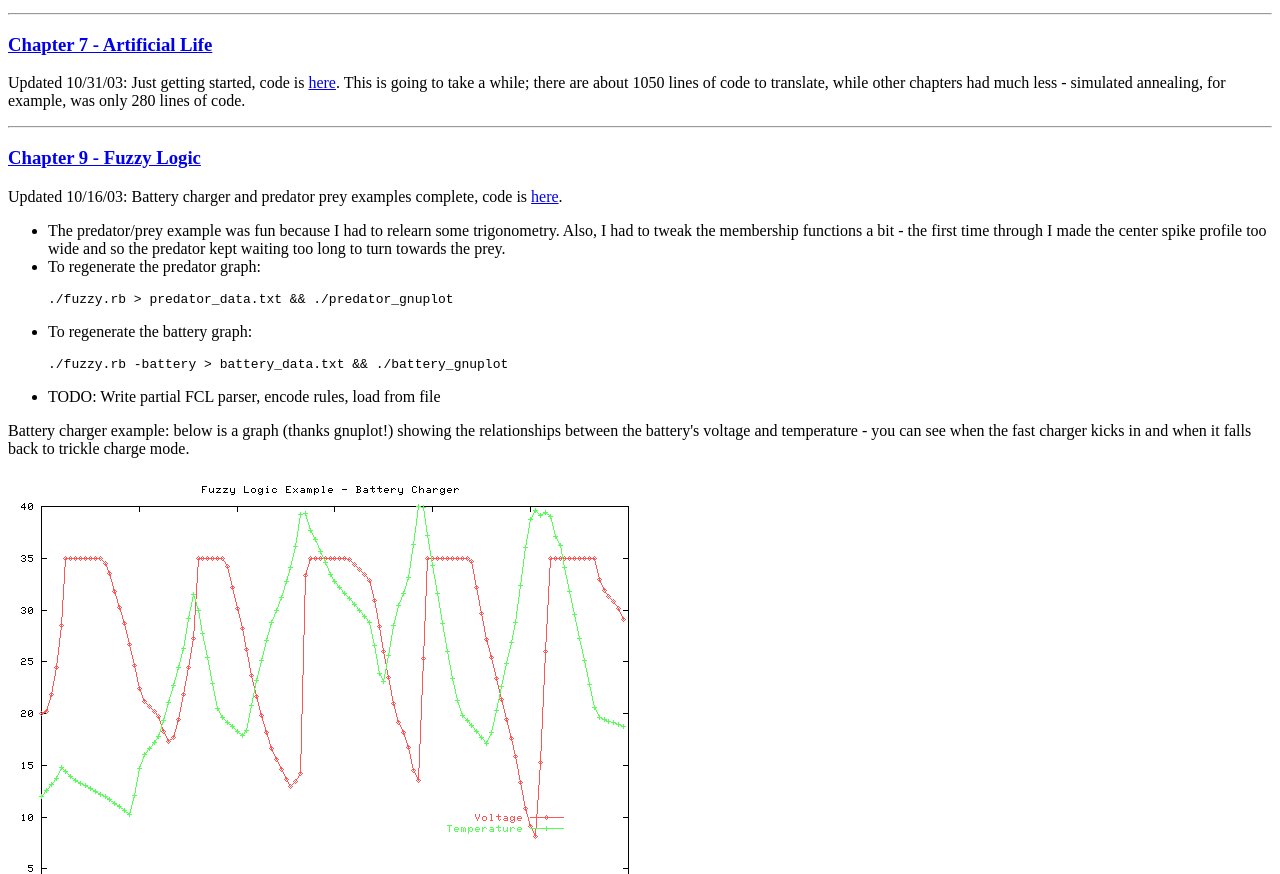
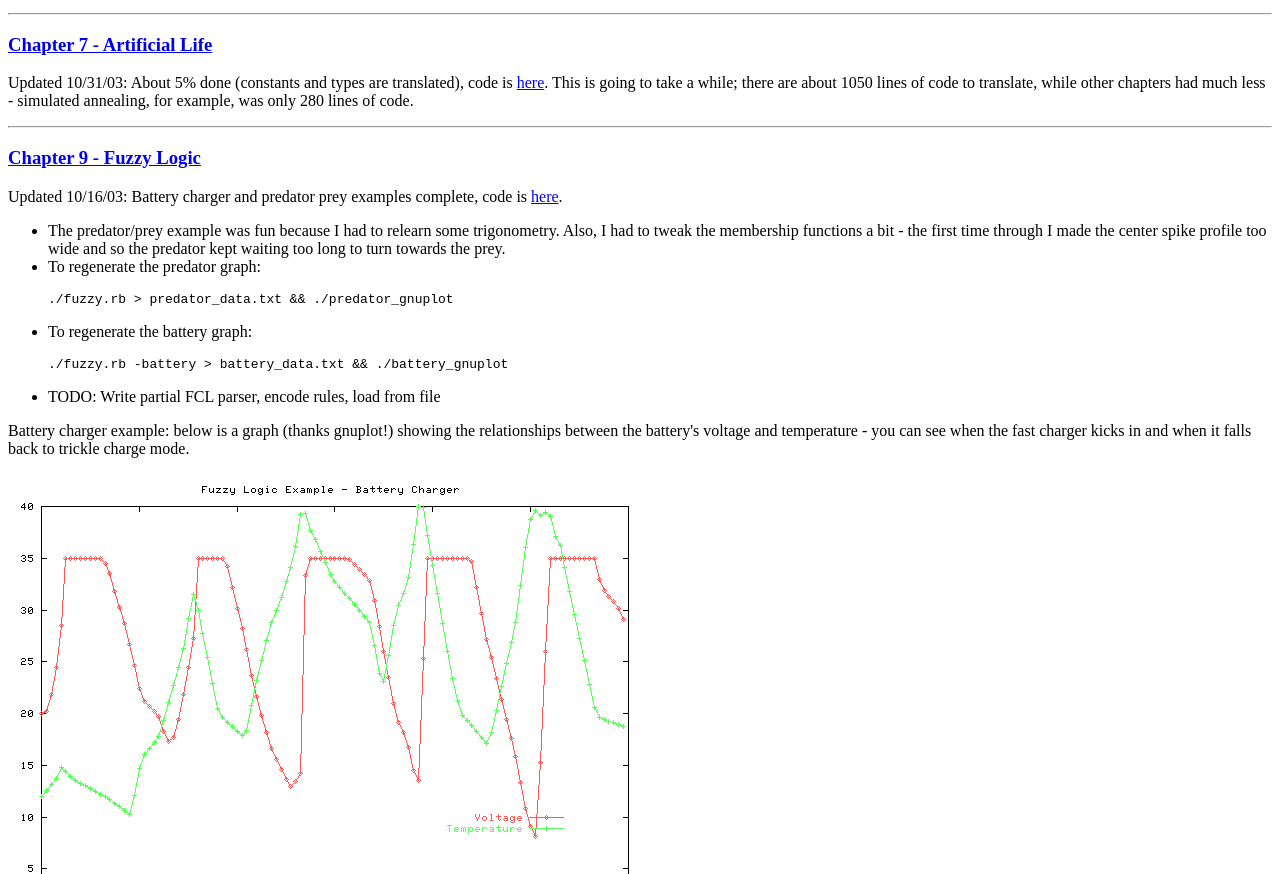
Before and after one commit to tcopeland/ai-app-prog, a plain HTML site: page ai-app-prog/www/index.html in a window 1280 px wide. Shown: the part 1183-2057 px from the top of the page. Drawn offline with Linux system fonts and the light colour scheme.

Commit message:
*** empty log message ***
git-svn-id: http://ai-app-prog.rubyforge.org/svn/trunk@196 70466a2f-c39c-4051-9387-cdb7ccdafb47

```diff
--- a/ai-app-prog/www/index.html
+++ b/ai-app-prog/www/index.html
@@ -53,7 +53,7 @@ Q . . . . . . .
 
 <a name="alife"></a>
 <h3><a href="#top">Chapter 7 - Artificial Life</a></h3>
-<p>Updated 10/31/03: Just getting started, code is <a href="http://rubyforge.org/cgi-bin/viewcvs/cgi/viewcvs.cgi/ai-app-prog/src/ch7/?cvsroot=ai-app-prog">here</a>.  This is going to take a while; there are about 1050 lines of code to translate, while other chapters had much less - simulated annealing, for example, was only 280 lines of code.
+<p>Updated 10/31/03: About 5% done (constants and types are translated), code is <a href="http://rubyforge.org/cgi-bin/viewcvs/cgi/viewcvs.cgi/ai-app-prog/src/ch7/?cvsroot=ai-app-prog">here</a>.  This is going to take a while; there are about 1050 lines of code to translate, while other chapters had much less - simulated annealing, for example, was only 280 lines of code.
 
 <hr>
 
```
